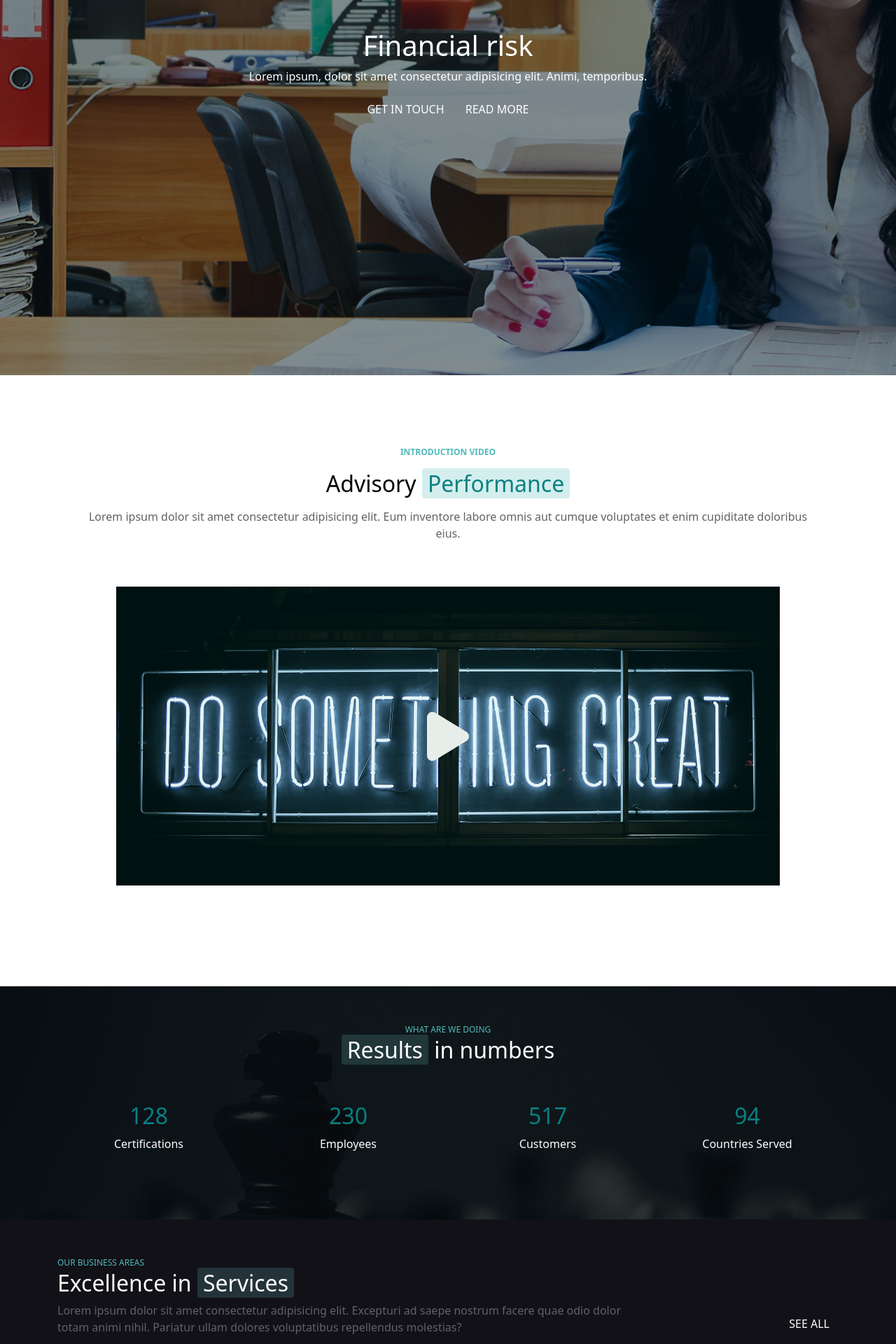
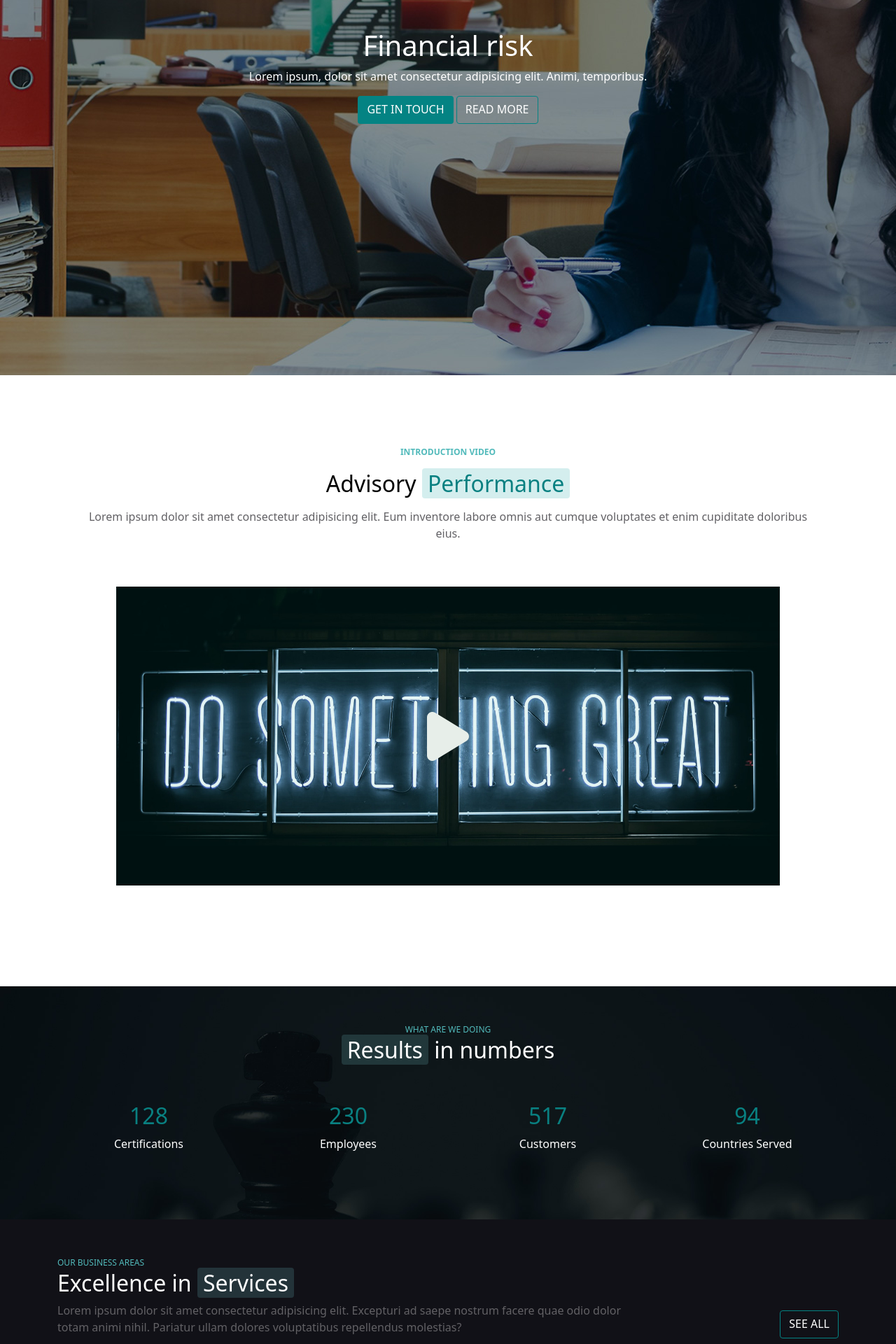
Before and after one commit to AndreSoffiantini/proj-html-vuejs, a Vue app: page / in a window 1280 px wide. Shown: the part 420-2340 px from the top of the page at 70% size. Built offline with nearby package versions, Linux system fonts and the light colour scheme.

Commit message:
Add section_news

```diff
--- a/src/components/FilledBtn.vue
+++ /dev/null
@@ -1,22 +0,0 @@
-<template>
-
-    <button class="btn text-uppercase text-white pb-2">{{text}}</button>
-
-</template>
-
-<script>
-export default {
-    name: 'FilledBtn',
-    props: {
-        text: String
-    }
-}
-</script>
-
-<style lang="scss" scoped>
-
-    button {
-        background-color: $blue_lagoon;
-    }
-
-</style>
--- a/src/components/JumbotronComponent.vue
+++ b/src/components/JumbotronComponent.vue
@@ -19,7 +19,7 @@
                         <a href="">Team</a>
                         <a href="">Blog</a>
                         <a href=""> <font-awesome-icon icon="fa-regular fa-user" /> </a>
-                        <FilledBtn text='Get in touch' />
+                        <RoundedButton text='Get in touch' class="filled_btn" />
                     </nav>
 
                 </div>
@@ -33,7 +33,7 @@
 
                     <p>Lorem ipsum, dolor sit amet consectetur adipisicing elit. Animi, temporibus.</p>
 
-                    <FilledBtn text='Get in touch' /> <BorderBtn text='Read more' />
+                    <RoundedButton text='Get in touch' class="filled_btn" /> <RoundedButton text='Read more' class="border_btn" />
 
                 </div>
 
@@ -46,19 +46,25 @@
 </template>
 
 <script>
-import FilledBtn from '@/components/FilledBtn.vue';
-import BorderBtn from '@/components/BorderBtn.vue';
+import RoundedButton from '@/components/RoundedButton.vue';
 
 export default {
     name: 'JumbotronComponent',
     components: {
-        FilledBtn,
-        BorderBtn
+        RoundedButton
     }
 }
 </script>
 
 <style lang="scss" scoped>
+
+    .filled_btn {
+        background-color: $blue_lagoon;
+    }
+
+    .border_btn {
+        border: 1px solid $blue_lagoon;
+    }
 
     .jumbotron {
         height: 900px;
--- a/src/components/MainComponent.vue
+++ b/src/components/MainComponent.vue
@@ -74,7 +74,7 @@
                     </div>
 
                     <div class="col-3 d-flex justify-content-end align-items-center">
-                        <BorderBtn text='See all' />
+                        <RoundedButton text='See all' class="border_btn"/>
                     </div>
 
                 </div>
@@ -264,7 +264,65 @@
 
         </section>
 
-        <section class="section_news py-5"></section>
+        <section class="section_news py-5">
+
+            <div class="container p-5">
+
+                <strong class="small_title">Our editorial content</strong>
+                <h2 class="text-black my-3">Latest <span class="light_bg_title">News</span> </h2>
+
+                <div class="row">
+
+                    <div class="col-9 d-flex align-items-center">
+                        <p>Every week we publish content about what is best in the business world</p>
+                    </div>
+
+                    <div class="col-3 d-flex justify-content-end align-items-center">
+                        <RoundedButton text='See all' class="filled_btn"/>
+                    </div>
+
+                </div>
+
+                <div class="row row-cols-3 my-4">
+
+                    <div class="col">
+
+                        <div class="news_card card text-white p-0">
+                            <img src="@/assets/img/images/news-1.jpg" class="card-img">
+                            <div class="card-img-overlay d-flex flex-column-reverse">
+                                <h5 class="card-title text-center">Increasing creativity is possible for everyone</h5>
+                            </div>
+                        </div>
+
+                    </div>
+
+                    <div class="col">
+
+                        <div class="news_card card text-white p-0">
+                            <img src="@/assets/img/images/news-2.jpg" class="card-img">
+                            <div class="card-img-overlay d-flex flex-column-reverse">
+                                <h5 class="card-title text-center">Because market research is part of the business plan</h5>
+                            </div>
+                        </div>
+
+                    </div>
+
+                    <div class="col">
+
+                        <div class="news_card card text-white p-0">
+                            <img src="@/assets/img/images/news-3.jpg" class="card-img">
+                            <div class="card-img-overlay d-flex flex-column-reverse">
+                                <h5 class="card-title text-center">Working from home is now a trend</h5>
+                            </div>
+                        </div>
+
+                    </div>
+
+                </div>
+
+            </div>
+
+        </section>
 
         <section class="section_newsletter py-5"></section>
 
@@ -276,13 +334,13 @@
 
 <script>
 import Jumbotron from '@/components/JumbotronComponent.vue'
-import BorderBtn from '@/components/BorderBtn.vue'
+import RoundedButton from '@/components/RoundedButton.vue'
 
 export default {
     name: 'MainComponent',
     components: {
         Jumbotron,
-        BorderBtn
+        RoundedButton
     },
     data() {
         return {
@@ -342,6 +400,14 @@ export default {
         aspect-ratio: 1;
     }
 
+    .filled_btn {
+        background-color: $blue_lagoon;
+    }
+
+    .border_btn {
+        border: 1px solid $blue_lagoon;
+    }
+
     section {
         color: $mid_gray;
     }
@@ -398,4 +464,18 @@ export default {
 
     }
 
+    .section_news {
+        background-color: $gray_nurse;
+
+        .news_card {
+
+            border-radius: 0.75rem;
+
+            img {
+                filter: brightness(0.4);
+                border-radius: 0.75rem;
+            }
+        }
+    }
+
 </style>
--- a/src/components/BorderBtn.vue
+++ b/src/components/RoundedButton.vue
@@ -6,7 +6,7 @@
 
 <script>
 export default {
-    name: 'BorderBtn',
+    name: 'RoundedButton',
     props: {
         text: String
     }
```
